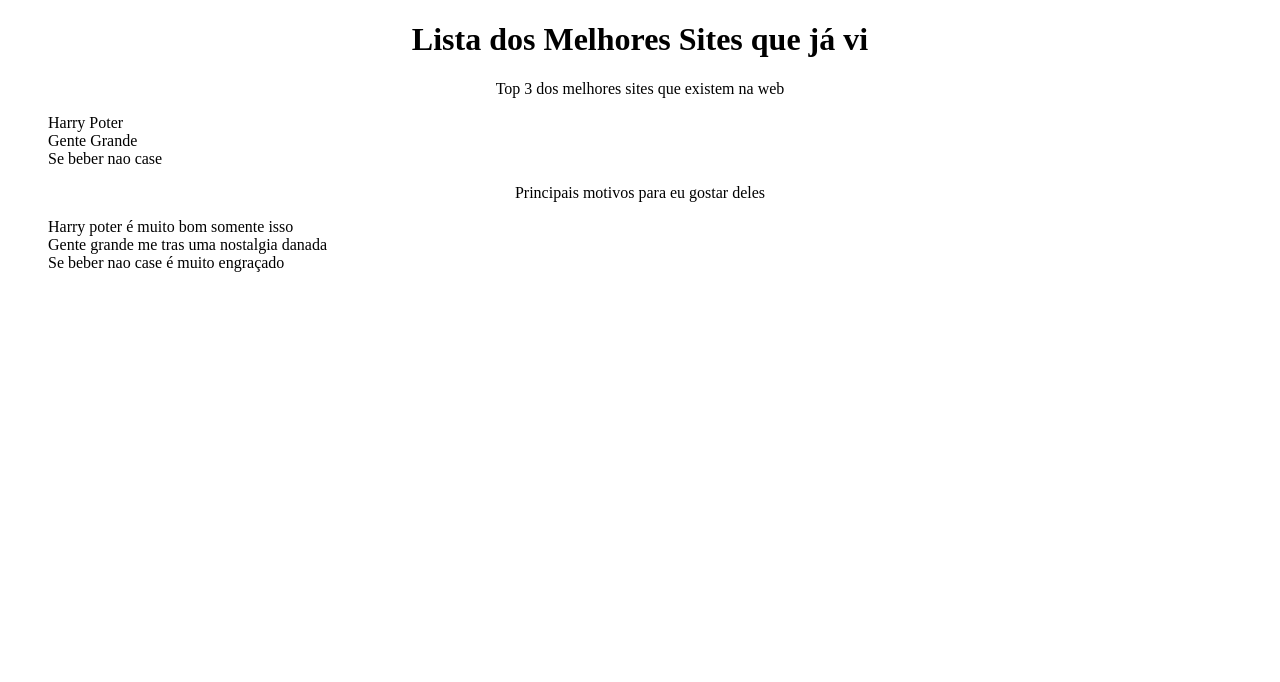
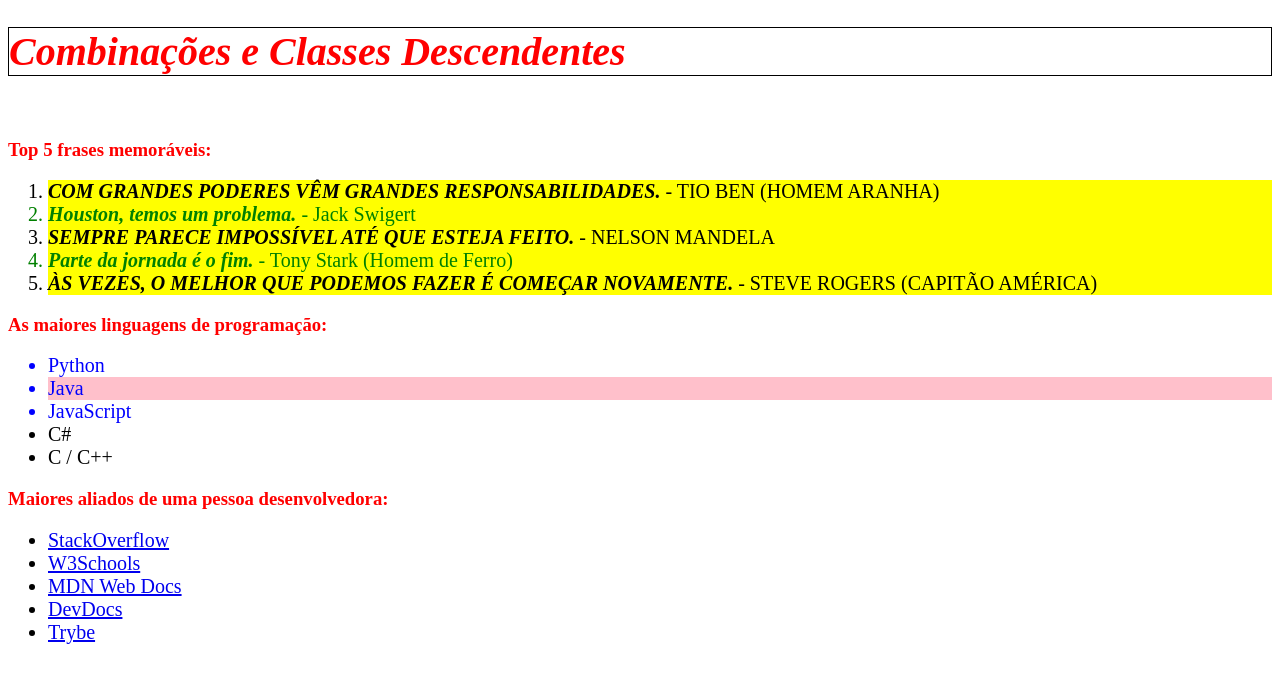
Before and after one commit to IanPedroBorges/AmbienteEstudosTrybe, a plain HTML site: page Fundamentos-secao-2-3/index.html in a window 1280 px wide. Drawn offline with Linux system fonts and the light colour scheme.

Commit message:
ultimo exercicio de aprendizado da secao

```diff
--- a/Fundamentos-secao-2-3/index.html
+++ b/Fundamentos-secao-2-3/index.html
@@ -2,22 +2,45 @@
 <html lang="pt-br">
   <head>
     <meta charset="UTF-8">
-    <title>Agrupando Seletores</title>
     <link rel="stylesheet" href="style.css">
+    <title>#GoTrybe</title>
   </head>
   <body>
-    <h1>Lista dos Melhores Sites que já vi</h1>
-    <p>Top 3 dos melhores sites que existem na web</p>
+    <h1 class="header italico"><em>Combinações e Classes Descendentes</em></h1>
+    <br />
+    <h3 class="header">Top 5 frases memoráveis:</h3>
     <ol>
-      <li>Harry Poter</li>
-      <li>Gente Grande</li>
-      <li>Se beber nao case</li>
+      <li class="impar"><em>Com grandes poderes vêm grandes responsabilidades.</em> - Tio Ben (Homem Aranha)</li>
+      <li class="par"><em>Houston, temos um problema.</em> - Jack Swigert</li>
+      <li class="impar"><em>Sempre parece impossível até que esteja feito.</em> - Nelson Mandela</li>
+      <li class="par"><em>Parte da jornada é o fim.</em> - Tony Stark (Homem de Ferro)</li>
+      <li class="impar"><em>Às vezes, o melhor que podemos fazer é começar novamente.</em> - Steve Rogers (Capitão América)</li>
     </ol>
-    <p>Principais motivos para eu gostar deles</p>
-    <ol>
-      <li>Harry poter é muito bom somente isso</li>
-      <li>Gente grande me tras uma nostalgia danada</li>
-      <li>Se beber nao case é muito engraçado</li>
-    </ol>
+    <h3 class="header">As maiores linguagens de programação:</h3>
+    <ul>
+      <li class="blue">Python</li>
+      <li class="blue pink">Java</li>
+      <li class="blue">JavaScript</li>
+      <li>C#</li>
+      <li>C / C++</li>
+    </ul>
+    <h3 class="header">Maiores aliados de uma pessoa desenvolvedora:</h3>
+    <ul>
+      <li class="aliados">
+        <a href="https://pt.stackoverflow.com/" target="_blank">StackOverflow</a>
+      </li>
+      <li class="aliados">
+        <a href="https://www.w3schools.com/" target="_blank">W3Schools</a>
+      </li>
+      <li class="aliados">
+        <a href="https://developer.mozilla.org/pt-BR/" target="_blank">MDN Web Docs</a>
+      </li>
+      <li class="aliados">
+        <a href="https://devdocs.io/" target="_blank">DevDocs</a>
+      </li>
+      <li class="aliados">
+        <a href="https://app.betrybe.com/" target="_blank">Trybe</a>
+      </li>
+    </ul>
   </body>
 </html>
--- a/Fundamentos-secao-2-3/style.css
+++ b/Fundamentos-secao-2-3/style.css
@@ -1,14 +1,32 @@
-h1, p {
-  text-align: center;
+ol li{
+  background-color: yellow;
 }
-ol li:hover {
-  background-color: green;
-  transition: 1s;
+.par {
+  color: green;
 }
-ol li:active {
+.impar {
+  text-transform: uppercase;
+}
+.header {
   color: red;
-  transition: 0,2s;
 }
-ol li {
-  list-style: none;
+.italico {
+  font-size: 40px;
+  border: 1px solid black;
 }
+li {
+  font-size: 20px;
+}
+li em {
+  font-weight: bold;
+}
+.blue {
+  color: blue;
+}
+.pink {
+  background-color: pink;
+}
+.aliados a:hover{
+  font-weight: bold;
+  color: white;
+}
```
